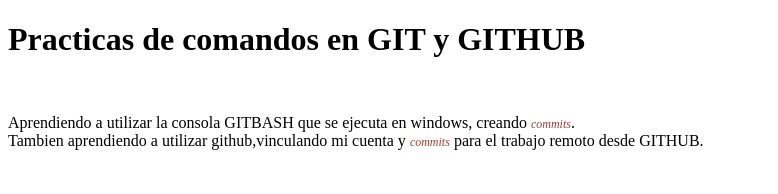
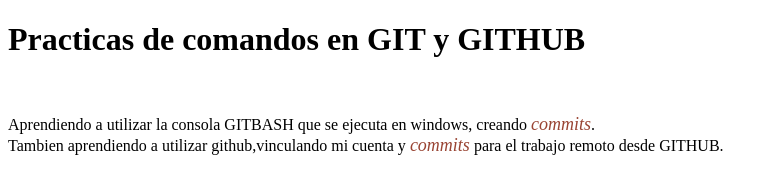
Before and after one commit to Z9-037/practicas, a plain HTML site: page index.html in a window 1280 px wide. Shown: the whole page, without its empty margins (0-778 px from the left). Drawn offline with Linux system fonts and the light colour scheme.

Commit message:
font-size modificado

```diff
--- a/index.html
+++ b/index.html
@@ -2,7 +2,7 @@
 <html lang="en">
 <head><style>
     i {color: #943;
-    font-size: 12px;}
+    font-size: 18px;}
 </style>
     <meta charset="UTF-8">
     <meta http-equiv="X-UA-Compatible" content="IE=edge">
```
